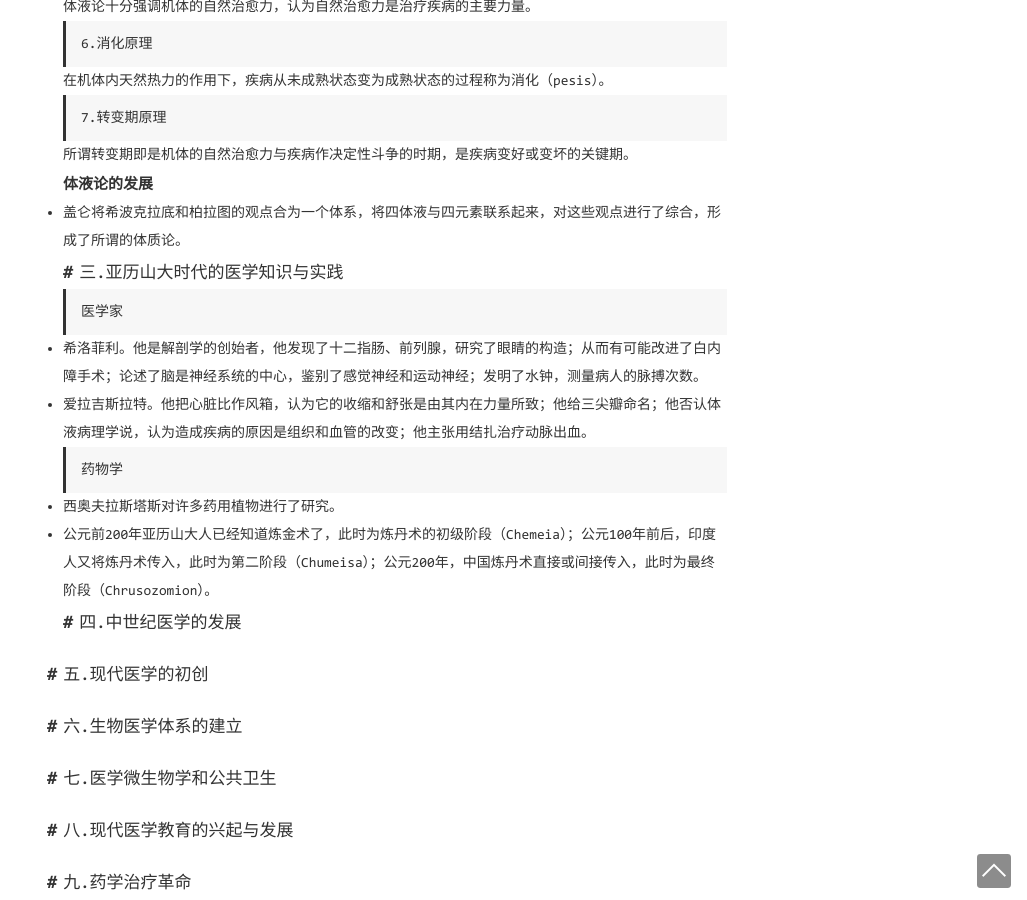
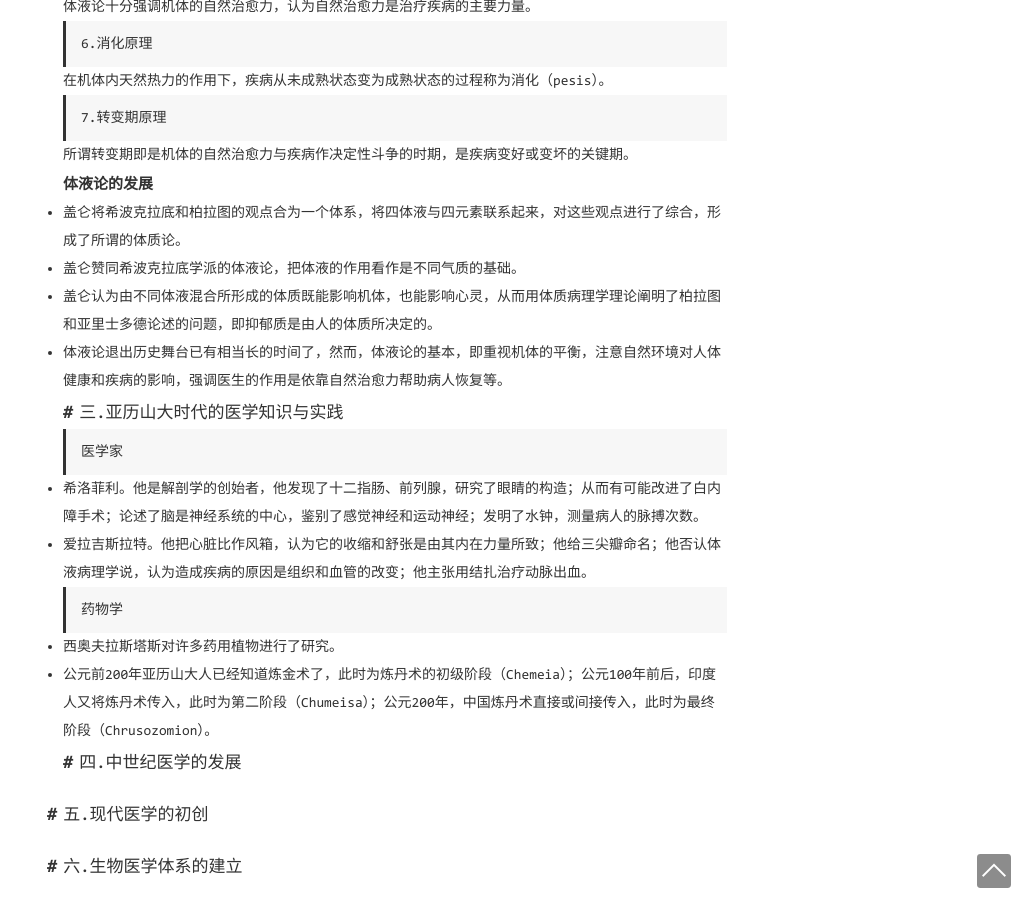
Before and after one commit to axiommer/biibiibii, a Jekyll site: the page built from _posts/2020-10-05-医学史.md, in a window 1280 px wide and 900 px high, scrolled down 2906 px. Shown: the whole window, without its empty margins (253-1280 px from the left). Built offline with Jekyll 4.4.1, drawn with Linux system fonts in a browser that asks for light colours; comment, search, counter and statistics services are not loaded.

Commit message:
Update 2020-10-05-医学史.md

```diff
--- a/_posts/2020-10-05-医学史.md
+++ b/_posts/2020-10-05-医学史.md
@@ -63,6 +63,9 @@ categories: [历史]
   所谓转变期即是机体的自然治愈力与疾病作决定性斗争的时期，是疾病变好或变坏的关键期。
 ### 体液论的发展
 - 盖仑将希波克拉底和柏拉图的观点合为一个体系，将四体液与四元素联系起来，对这些观点进行了综合，形成了所谓的体质论。
+- 盖仑赞同希波克拉底学派的体液论，把体液的作用看作是不同气质的基础。
+- 盖仑认为由不同体液混合所形成的体质既能影响机体，也能影响心灵，从而用体质病理学理论阐明了柏拉图和亚里士多德论述的问题，即抑郁质是由人的体质所决定的。
+- 体液论退出历史舞台已有相当长的时间了，然而，体液论的基本，即重视机体的平衡，注意自然环境对人体健康和疾病的影响，强调医生的作用是依靠自然治愈力帮助病人恢复等。
 ## 三.亚历山大时代的医学知识与实践
 > 医学家
 - 希洛菲利。他是解剖学的创始者，他发现了十二指肠、前列腺，研究了眼睛的构造；从而有可能改进了白内障手术；论述了脑是神经系统的中心，鉴别了感觉神经和运动神经；发明了水钟，测量病人的脉搏次数。
```
